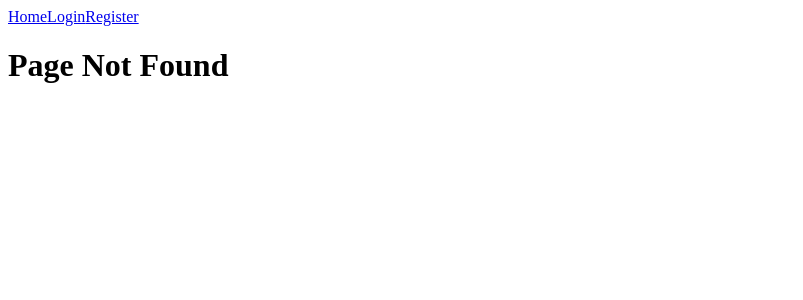
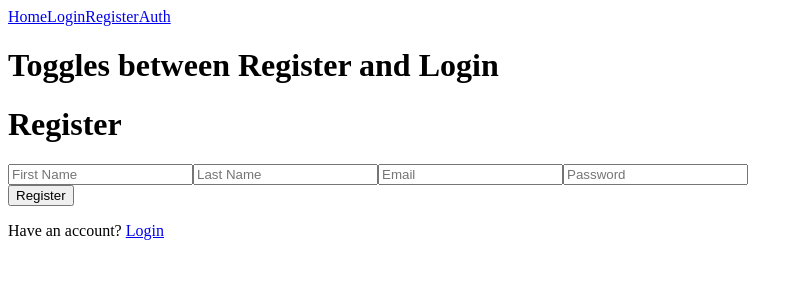
Before and after one commit to VioletViolaVi/react_quiz_mongoDB_practice, a React (Vite) app: page /auth in a window 1280 px wide. Before the commit this address had no page. Shown: the top 300 px of the page, without its empty margins (0-803 px from the left). Built offline with nearby package versions, Linux system fonts and the light colour scheme.

Commit message:
start creating auth component

```diff
--- a/src/App.jsx
+++ b/src/App.jsx
@@ -1,4 +1,6 @@
 import { Routes, Route } from "react-router-dom";
+
+import Auth from "./components/Auth";
 import Home from "./components/Home";
 import Login from "./components/Login";
 import NotFound from "./components/NotFound";
@@ -13,6 +15,7 @@ function App() {
         <Route path="/" element={<Home />}></Route>
         <Route path="register" element={<Register />}></Route>
         <Route path="login" element={<Login />}></Route>
+        <Route path="auth" element={<Auth />}></Route>
       </Routes>
     </>
   );
--- /dev/null
+++ b/src/components/Auth/index.jsx
@@ -0,0 +1,25 @@
+import { useState, useEffect } from "react";
+// import axios from "axios";
+
+import Register from "../Register/index";
+import Login from "../Login/index";
+
+function Auth() {
+  const [tab, setTab] = useState("login");
+
+  useEffect(() => {
+    setTab(() => {});
+  }, []);
+
+  const page = tab === "login" ? <Login /> : <Register />;
+  // console.log("tab ===> ", tab);
+
+  return (
+    <>
+      <h1>Toggles between Register and Login</h1>
+      {page}
+    </>
+  );
+}
+
+export default Auth;
--- a/src/components/NavBar/index.jsx
+++ b/src/components/NavBar/index.jsx
@@ -9,6 +9,8 @@ function NavBar() {
 
       <NavLink to={"register"}>Register</NavLink>
 
+      <NavLink to={"auth"}>Auth</NavLink>
+
       <Outlet />
     </>
   );
```
